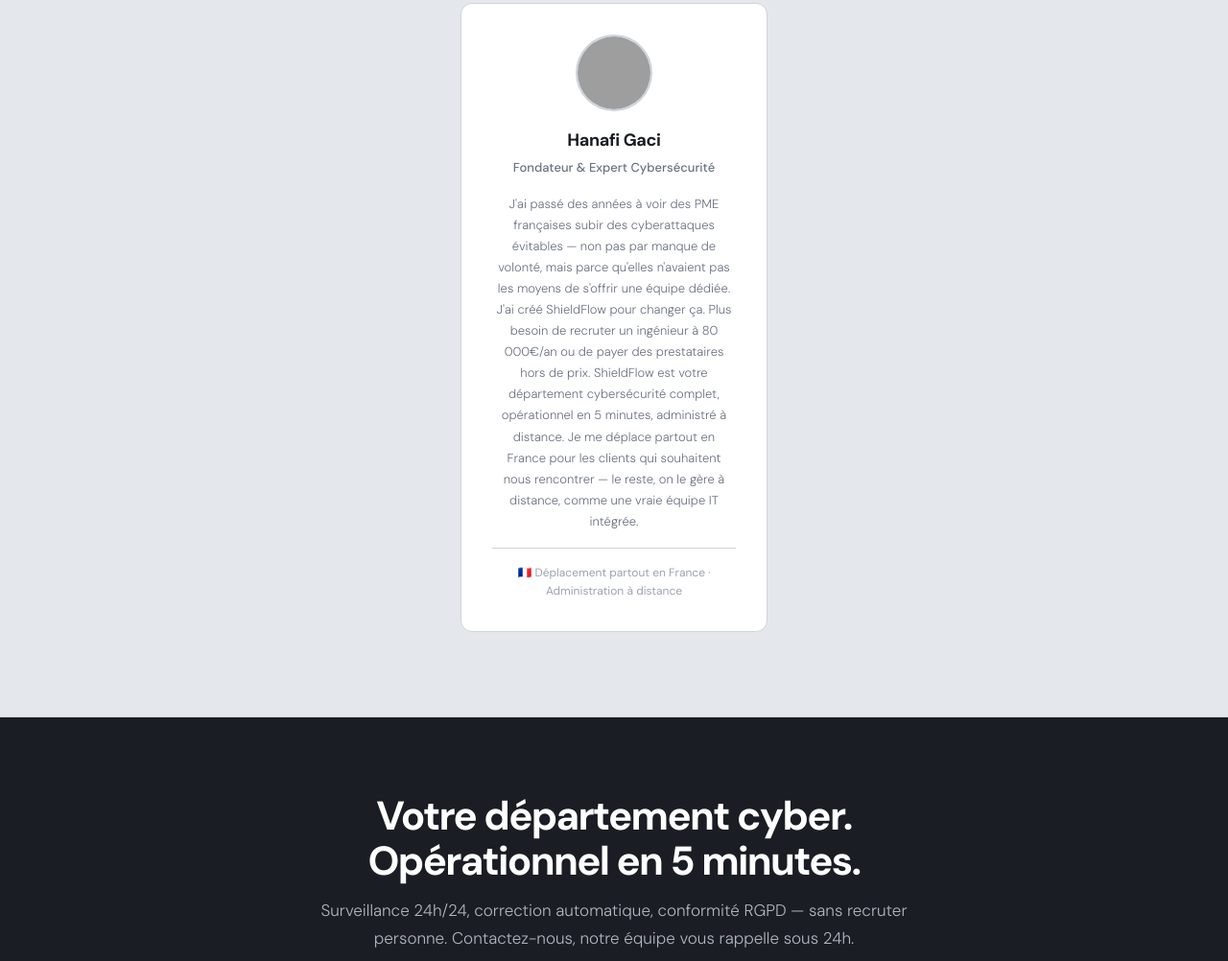
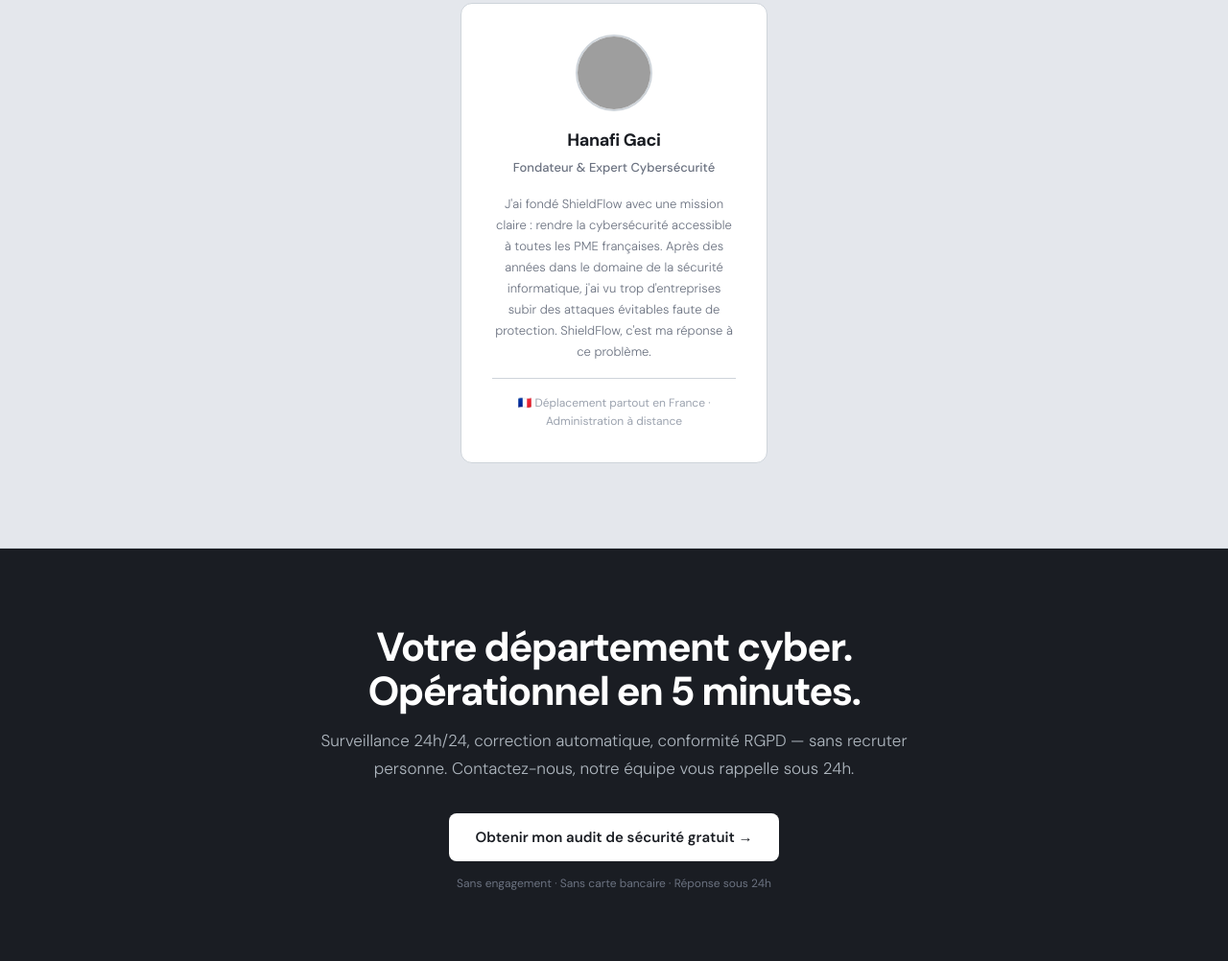
Before and after one commit to hanafi-gaci/shieldflow, a plain HTML site: page dashboard/landing.html in a window 1280 px wide. Shown: the part 6449-7451 px from the top of the page at 96% size. Drawn offline with nearby package versions, Linux system fonts and the light colour scheme; grey boxes are pictures that could not be loaded.

Commit message:
fix: texte fondateur final

```diff
--- a/dashboard/landing.html
+++ b/dashboard/landing.html
@@ -526,7 +526,7 @@ footer{border-top:1px solid var(--border);padding:28px}
         <img src="/fondateur.jpg" alt="Hanafi Gaci" style="width:80px;height:80px;border-radius:50%;object-fit:cover;margin:0 auto 16px;display:block;border:2px solid var(--border)">
         <div style="font-size:18px;font-weight:700;letter-spacing:-0.02em;margin-bottom:4px">Hanafi Gaci</div>
         <div style="font-size:13px;color:var(--ink3);margin-bottom:16px;font-weight:500">Fondateur & Expert Cybersécurité</div>
-        <p style="font-size:13px;color:var(--ink3);line-height:1.7;font-weight:300">J'ai passé des années à voir des PME françaises subir des cyberattaques évitables — non pas par manque de volonté, mais parce qu'elles n'avaient pas les moyens de s'offrir une équipe dédiée. J'ai créé ShieldFlow pour changer ça. Plus besoin de recruter un ingénieur à 80 000€/an ou de payer des prestataires hors de prix. ShieldFlow est votre département cybersécurité complet, opérationnel en 5 minutes, administré à distance. Je me déplace partout en France pour les clients qui souhaitent nous rencontrer — le reste, on le gère à distance, comme une vraie équipe IT intégrée.</p>
+        <p style="font-size:13px;color:var(--ink3);line-height:1.7;font-weight:300">J'ai fondé ShieldFlow avec une mission claire : rendre la cybersécurité accessible à toutes les PME françaises. Après des années dans le domaine de la sécurité informatique, j'ai vu trop d'entreprises subir des attaques évitables faute de protection. ShieldFlow, c'est ma réponse à ce problème.</p>
         <div style="margin-top:16px;padding-top:16px;border-top:1px solid var(--border);font-size:12px;color:var(--ink4)">🇫🇷 Déplacement partout en France · Administration à distance</div>
       </div>
     </div>
```
